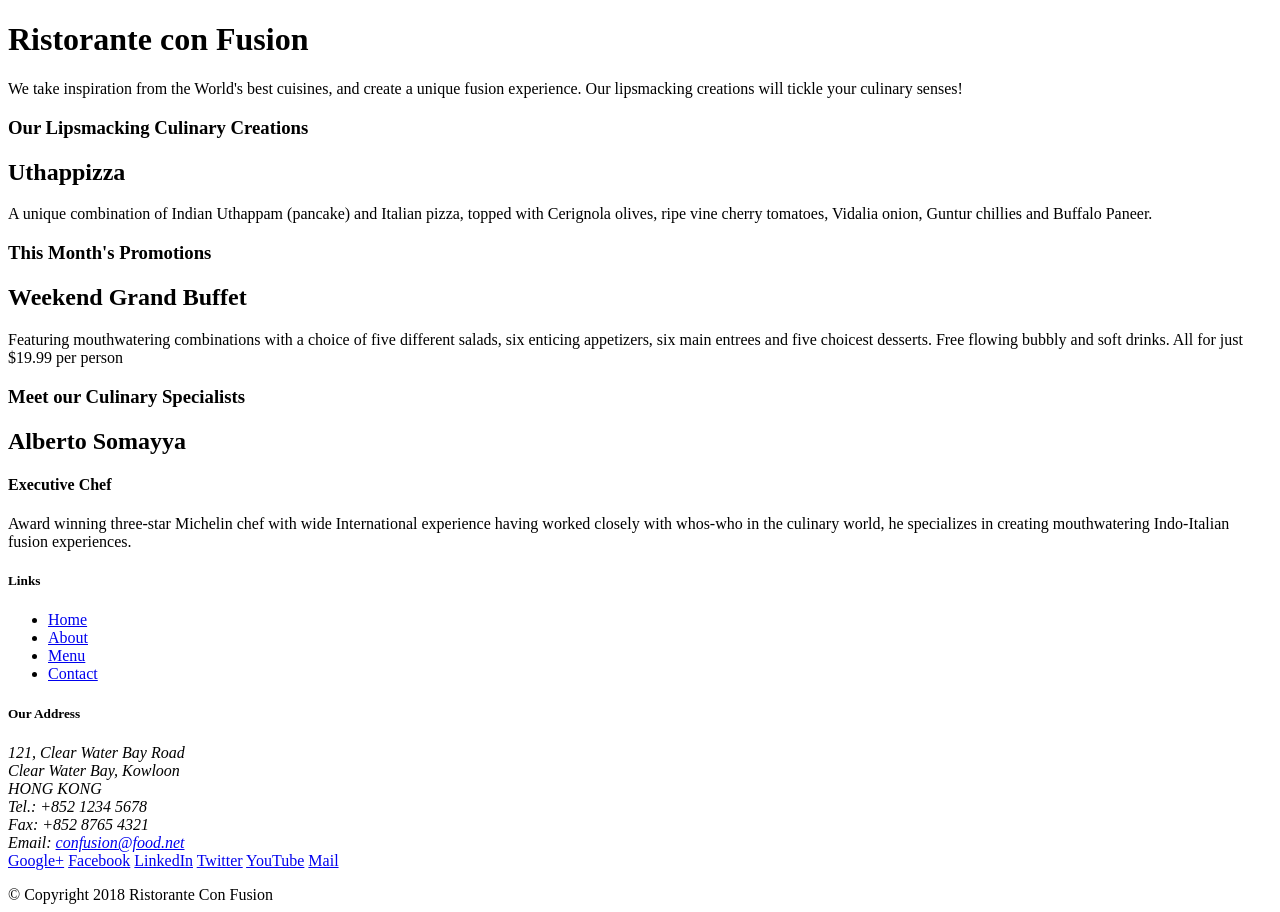
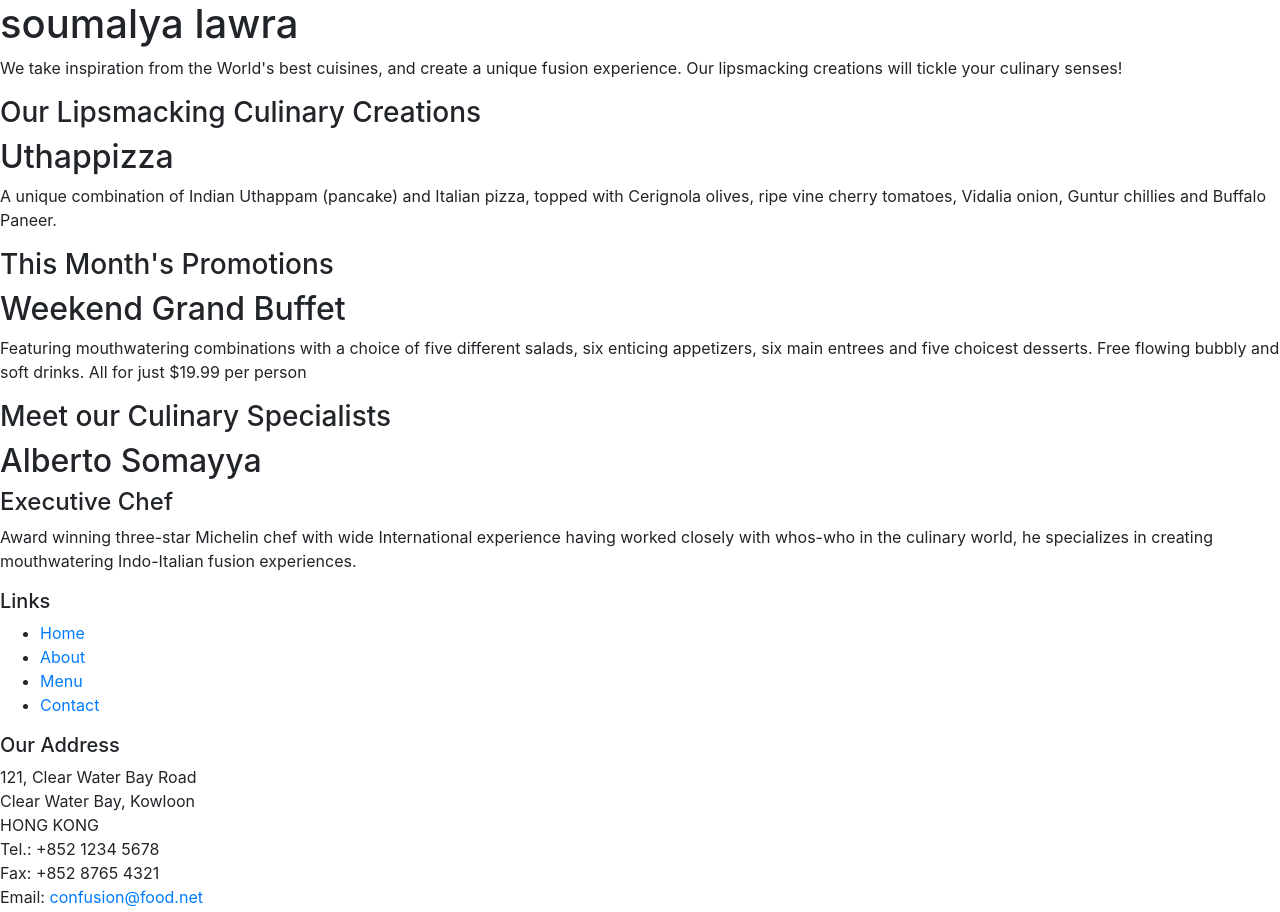
Before and after one commit to arka10jas/bootstrap, a website: page index.html in a window 1280 px wide. Shown: the top 912 px of the page. Drawn offline with nearby package versions, Linux system fonts and the light colour scheme.

Commit message:
cpmmoted

```diff
--- a/index.html
+++ b/index.html
@@ -2,7 +2,11 @@
 <html lang="en">
 
 <head>
-    <title>Ristorante Con Fusion</title>
+    <meta charset="UTF-8">
+    <meta http-equiv="X-UA-Compatible" content="IE=edge">
+    <meta name="viewport" content="width=device-width, initial-scale=1.0">
+    <link rel="stylesheet" href="node_modules\bootstrap\dist\css\bootstrap.min.css">
+    <title>soumalya bokachoda</title>
 </head>
 
 <body>
@@ -11,7 +15,7 @@
         <div>
             <div>
                 <div>
-                    <h1>Ristorante con Fusion</h1>
+                    <h1>soumalya lawra</h1>
                     <p>We take inspiration from the World's best cuisines, and create a unique fusion experience. Our lipsmacking creations will tickle your culinary senses!</p>
                 </div>
                 <div>
@@ -95,7 +99,9 @@
            </div>
         </div>
     </footer>
-
+<script src="node_modules/jquery/dist/jquery.slim.min.js"></script>
+<script src="node_modules/popper.js/dist/umd/popper.min.js"></script>
+<script src="node_modules/bootstrap/dist/js/bootstrap.min.js"></script>
 </body>
 
 </html>
--- a/package.json
+++ b/package.json
@@ -12,5 +12,10 @@
   "license": "ISC",
   "devDependencies": {
     "lite-server": "^2.3.0"
+  },
+  "dependencies": {
+    "bootstrap": "^4.0.0",
+    "jquery": "^3.3.1",
+    "popper.js": "^1.12.9"
   }
 }
```
Also changed, not shown: 1 other file.
